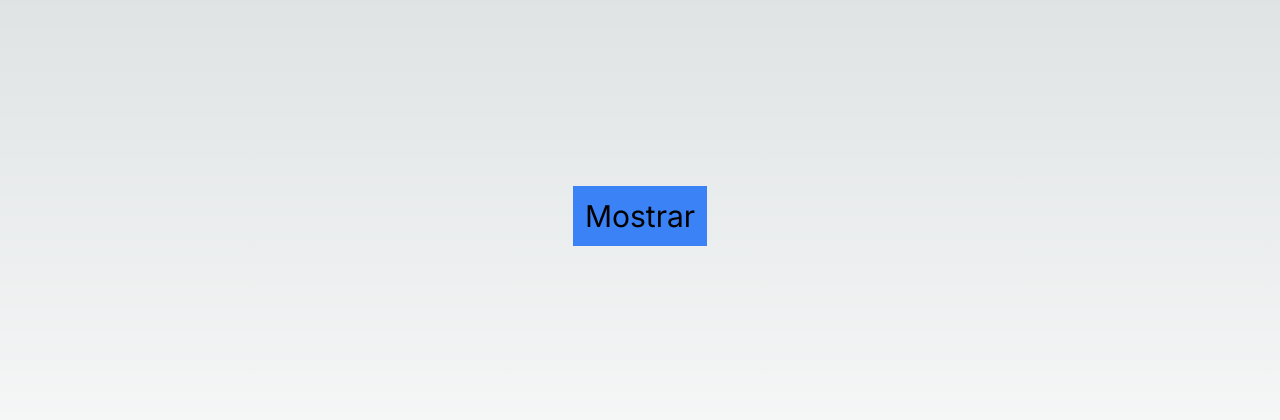
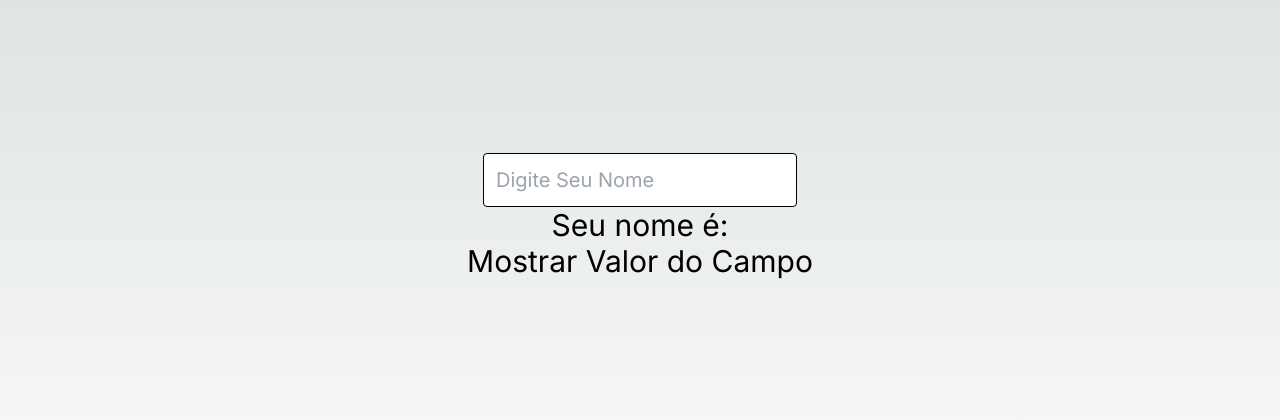
Before and after one commit to PedroTsI/React-Study, a Next.js app: page / in a window 1280 px wide. Shown: the part 184-604 px from the top of the page. Built offline with nearby package versions, Linux system fonts and the light colour scheme.

Commit message:
State_3_Class

```diff
--- a/src/app/page.tsx
+++ b/src/app/page.tsx
@@ -3,18 +3,22 @@
 import { useState } from "react";
 
 const Page = () => {
-  const [showSecret, setSecret] = useState<boolean>(false);
+  const [nameInput, setNameInput] = useState('');
 
-  const handleClickButton = () => {
-    setSecret(!showSecret);
+  const handleBtnClick = () => {
+     alert(nameInput)
   }
 
     return (
         <div className="w-screen h-screen flex flex-col justify-center items-center text-3xl">
-          <button onClick={handleClickButton} className="bg-blue-500 p-3">{showSecret ? 'Ocultar' : 'Mostrar'}</button>
-          {showSecret &&
-            <div className=" p-3 bg-blue-300 rounded-md mt-3">Area secreta</div>
-          }
+          <input
+            type="text" className="border border-black p-3 text-xl text-black rounded"
+            placeholder="Digite Seu Nome"
+            value={nameInput}
+            onChange={e => setNameInput(e.target.value)}
+          />
+          <p>Seu nome é: {nameInput}</p>
+          <button onClick={handleBtnClick}>Mostrar Valor do Campo</button>
         </div>
     );
 }
```
